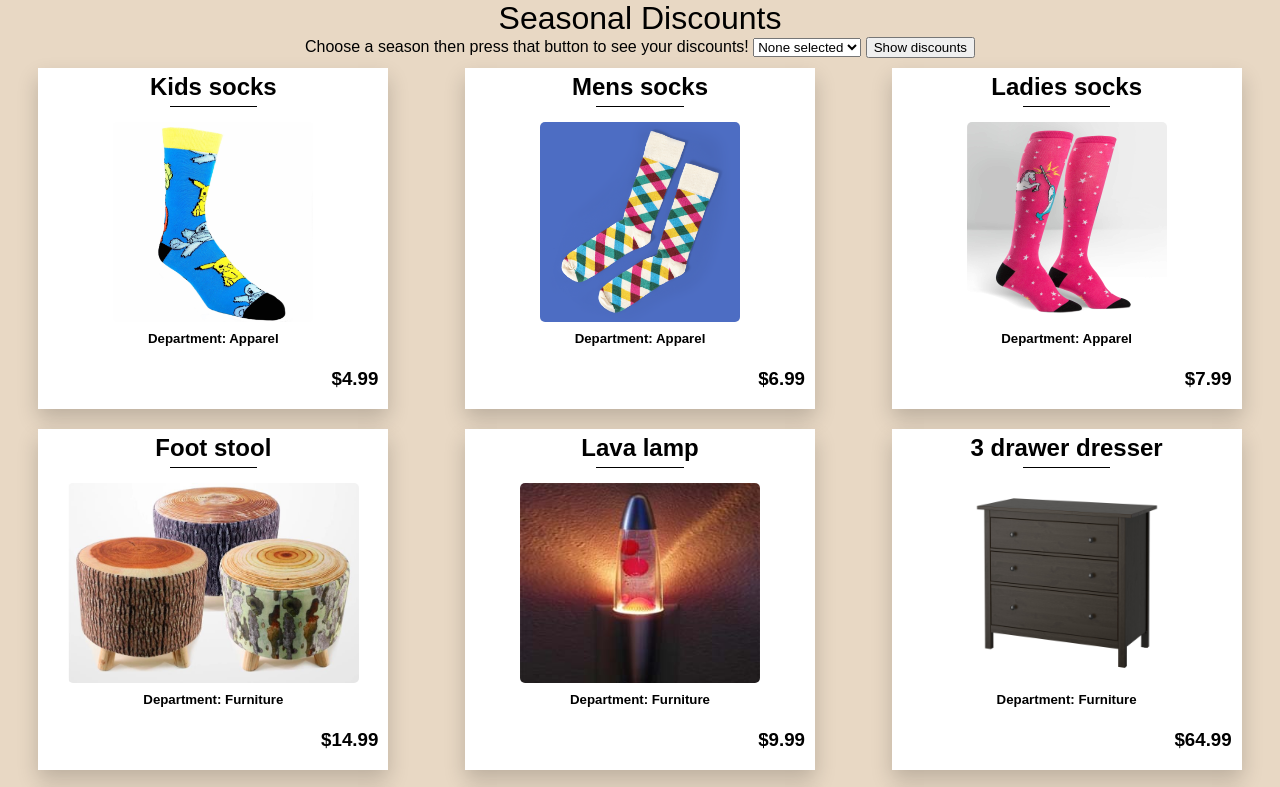
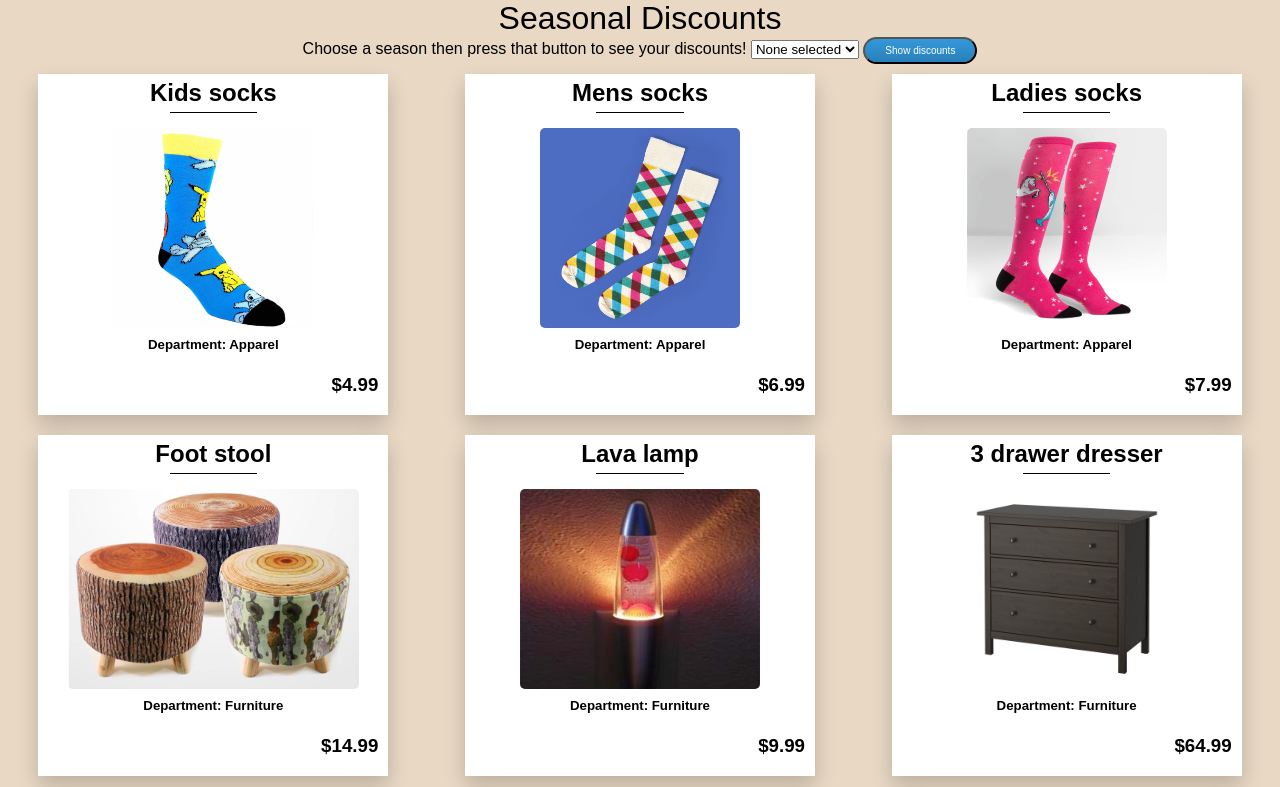
Before and after one commit to alexsanchez728/xhr-seasonal-sales, a plain HTML site: page index.html in a window 1280 px wide. Shown: the top 787 px of the page. Drawn offline with Linux system fonts and the light colour scheme; a web font is replaced by a local one.

Commit message:
added simple btn styling

```diff
--- a/main.css
+++ b/main.css
@@ -21,7 +21,32 @@ h2 {
 h3 {
 	text-align: right;
 }
+#showDiscounts {
+  background: #3498db;
+  background-image: -webkit-linear-gradient(top, #3498db, #2980b9);
+  background-image: -moz-linear-gradient(top, #3498db, #2980b9);
+  background-image: -ms-linear-gradient(top, #3498db, #2980b9);
+  background-image: -o-linear-gradient(top, #3498db, #2980b9);
+  background-image: linear-gradient(to bottom, #3498db, #2980b9);
+  -webkit-border-radius: 28;
+  -moz-border-radius: 28;
+  border-radius: 28px;
+  font-family: Arial;
+  color: #ffffff;
+  font-size: 10px;
+  padding: 6px 20px 6px 20px;
+  text-decoration: none;
+}
 
+#showDiscounts:hover {
+  background: #3cb0fd;
+  background-image: -webkit-linear-gradient(top, #3cb0fd, #3498db);
+  background-image: -moz-linear-gradient(top, #3cb0fd, #3498db);
+  background-image: -ms-linear-gradient(top, #3cb0fd, #3498db);
+  background-image: -o-linear-gradient(top, #3cb0fd, #3498db);
+  background-image: linear-gradient(to bottom, #3cb0fd, #3498db);
+  text-decoration: none;
+}
 #inputArea {
 	text-align: center;
 }
```
